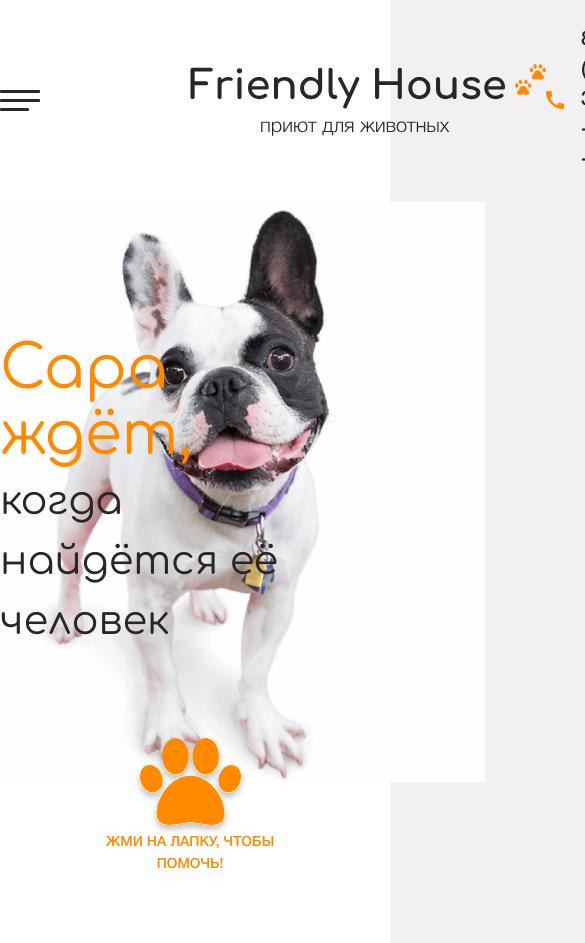
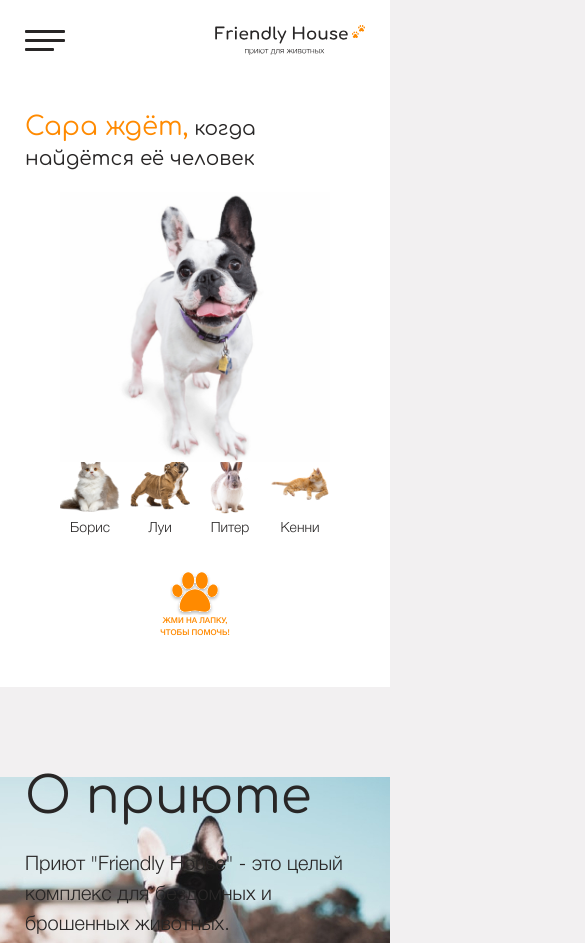
Before and after one commit to helpMeRise/friendly_house, a plain HTML site: page index.html in a window 390 px wide. Shown: the top 943 px of the page, 585 px wide, since content can reach past the window. Drawn offline with Linux system fonts and the light colour scheme; files whose address does not match are found by name.

Commit message:
адаптировал хедер и первую секцию

```diff
--- a/css/global.css
+++ b/css/global.css
@@ -39,7 +39,8 @@ ul {
 }
 
 .container {
-  max-width: 1180px;
+  max-width: 1300px;
+  padding: 0px 60px;
   margin: 0 auto;
 }
 
@@ -118,3 +119,21 @@ ul {
   padding-right: 45px;
   background: url('../image/about/arrow.svg') center right no-repeat;
 }
+
+@media (max-width: 1024px) {
+  .container {
+    padding: 0px 35px;
+  }
+}
+
+@media (max-width: 769px) {
+  .container {
+    padding: 0px 25px;
+  }
+}
+
+@media (max-width: 480px) {
+  .container {
+    padding: 0px 25px;
+  }
+}
--- a/css/header.css
+++ b/css/header.css
@@ -72,3 +72,23 @@
   transform: translateY(-50%);
   background: url('../image/header/phone.svg')
 }
+
+@media (max-width: 900px) {
+  .logo {
+    max-width: 300px;
+  }
+
+  .header__menu {
+    margin-right: 0;
+  }
+
+  .header__phone {
+    display: none;
+  }
+}
+
+@media (max-width: 480px) {
+  .logo {
+    max-width: 150px;
+  }
+}
--- a/css/hero.css
+++ b/css/hero.css
@@ -7,29 +7,35 @@
 .hero__container {
   position: relative;
   display: flex;
+  flex-direction: column;
+  flex-wrap: wrap;
+  max-height: 580px;
+  align-content: space-between;
 }
 
 .hero__info {
   z-index: 2;
   position: relative;
-  padding-top: 137px;
-  width: 480px;
-  margin-right: 420px;
+  width: 180px;
 }
 
 .hero__image {
   position: absolute;
+  width: 580px;
+  height: 580px;
   left: 50%;
   transform: translateX(-50%);
 }
 
 .hero__title {
+  z-index: 2;
   font-family: Comfortaa;
   font-size: 40px;
   line-height: 60px;
   max-width: 440px;
   font-weight: 300;
   margin-bottom: 80px;
+  padding-top: 137px;
 }
 
 .hero__title_orange {
@@ -49,6 +55,7 @@
   display: flex;
   flex-direction: column;
   gap: 30px;
+  margin-right: 100px;
 }
 
 .hero__item {
@@ -87,3 +94,202 @@
 .hero__item_show {
   display: none;
 }
+
+@media (max-width: 1200px) {
+
+  .hero__image {
+    position: absolute;
+    width: 416px;
+    height: 416px;
+    left: 0;
+    transform: translateX(330px);
+  }
+
+  .hero__title {
+    padding-top: 100px;
+    font-size: 30px;
+    max-width: 320px;
+    font-weight: 300;
+    margin-bottom: 60px;
+    line-height: 40px;
+  }
+
+  .hero__title_orange {
+    font-size: 44px;
+    line-height: 54px;
+  }
+
+  .hero__button {
+    width: 148px;
+    height: 126px;
+    margin-left: 50px;
+  }
+
+  .hero__list {
+    padding-top: 20px;
+    display: flex;
+    flex-direction: column;
+    gap: 30px;
+    margin-right: 0;
+  }
+
+  .hero__item {
+    height: 80px;
+    padding-left: 100px;
+    display: flex;
+    align-items: center;
+    cursor: pointer;
+  }
+
+  .hero__item_show {
+    display: none;
+  }
+}
+
+@media (max-width: 950px) {
+  .hero {
+    padding-bottom: 132px;
+  }
+
+  .hero__container {
+    max-height: 700px;
+    flex-direction: row;
+    justify-content: space-between;
+  }
+
+  .hero__info {
+    display: flex;
+    flex-direction: column;
+    max-width: unset;
+    padding-top: 60px;
+  }
+
+  .hero__image {
+    position: absolute;
+    width: 416px;
+    height: 416px;
+    top: 75px;
+    left: 50%;
+    transform: translateX(-50%);
+  }
+
+  .hero__title {
+    padding-top: 30px;
+    font-size: 30px;
+    width: 100%;
+    max-width: unset;
+    line-height: 40px;
+    margin-bottom: 90px;
+  }
+
+  .hero__button {
+    width: 148px;
+    height: 126px;
+    margin-left: 0;
+  }
+
+  .hero__list {
+    padding-top: 0;
+    align-self: flex-end;
+    flex-direction: column;
+    gap: 30px;
+  }
+
+  .hero__item {
+    max-width: 140px;
+    height: 60px;
+    padding-left: 80px;
+    background-size: contain;
+    font-size: 14px;
+    line-height: 20px;
+  }
+
+  .hero__item_show {
+    display: none;
+  }
+}
+
+@media (max-width: 768px) {
+  .hero__container {
+    flex-direction: column;
+    flex-wrap: nowrap;
+    align-items: center;
+  }
+
+  .hero__title {
+    margin-bottom: 330px;
+  }
+
+  .hero__info {
+    order: 1;
+    padding-top: 30px;
+  }
+
+  .hero__image {
+    width: 300px;
+    height: 300px;
+  }
+
+  .hero__list {
+    flex-direction: row;
+    align-self: unset;
+  }
+
+  .hero__button {
+    width: 148px;
+    height: 126px;
+  }
+}
+
+@media (max-width: 570px) {
+  .hero {
+    padding-bottom: 40px;
+  }
+
+  .hero__title {
+    font-size: 20px;
+    line-height: 30px;
+    margin-bottom: 280px;
+  }
+
+  .hero__title_orange {
+    font-size: 26px;
+  }
+
+  .hero__info {
+    order: 1;
+    padding-top: 30px;
+    max-width: 84px;
+  }
+
+  .hero__image {
+    top: 110px;
+    width: 270px;
+    height: 270px;
+  }
+
+  .hero__list {
+    flex-direction: row;
+    align-self: unset;
+    gap: 10px;
+  }
+
+  .hero__item {
+    padding-left: 0;
+    padding-top: 65px;
+    width: 60px;
+    height: 85px;
+    justify-content: center;
+  }
+
+  .hero__button {
+    width: 84px;
+    height: 78px;
+    font-size: 8px;
+    line-height: 12px;
+  }
+
+  .hero__button img {
+    max-width: 50px;
+  }
+}
--- a/css/projects.css
+++ b/css/projects.css
@@ -7,7 +7,7 @@
   display: grid;
   justify-content: space-between;
   grid-template-areas:
-  "title info"
+  "title title"
   "list info";
 }
 
@@ -65,15 +65,15 @@
   display: flex;
   align-items: flex-end;
   width: 380px;
-  height: 538px;
+  height: 450px;
   padding: 10px 10px 40px;
-  background: url('../image/projects/best_friend.jpg') top 90px left 0 / contain no-repeat;
+  background: url('../image/projects/best_friend.jpg')  no-repeat;
 }
 
 .article__link {
   position: absolute;
-  top: 20px;
-  right: 0;
+  bottom: 15px;
+  right: 10px;
 }
 
 .article__text {
--- a/index.html
+++ b/index.html
@@ -56,8 +56,9 @@
 
   <section class="section hero">
     <div class="container hero__container">
+      <h2 class="hero__title"><span class="hero__title hero__title_orange"><span class="hero__animal-name">Сара</span> ждёт,</span> когда найдётся <span class="hero__who">её</span> человек</h2>
       <div class="hero__info">
-        <h2 class="hero__title"><span class="hero__title hero__title_orange"><span class="hero__animal-name">Сара</span> ждёт,</span> когда найдётся <span class="hero__who">её</span> человек</h2>
+
 
         <button class="button hero__button">
           <img src="image/paw.svg" alt="">
--- a/js/animals.js
+++ b/js/animals.js
@@ -13,27 +13,27 @@ export const animals = () => {
       if (target.textContent == 'Борис') {
         animal.setAttribute('src', 'image/hero/boris_big.png')
         animalName.textContent = 'Борис'
-        who.textContent = 'его'
+        who.innerHTML = `его`
         remove('Борис');
       } else if (target.textContent == 'Луи') {
         animal.setAttribute('src', 'image/hero/lui_big.png')
         animalName.textContent = 'Луи'
-        who.textContent = 'его'
+        who.innerHTML = `его`
         remove('Луи');
       } else if (target.textContent == 'Питер') {
         animal.setAttribute('src', 'image/hero/piter_big.png')
         animalName.textContent = 'Питер'
-        who.textContent = 'его'
+        who.innerHTML = `его`
         remove('Питер');
       } else if (target.textContent == 'Кенни') {
         animal.setAttribute('src', 'image/hero/kenni_big.png')
         animalName.textContent = 'Кенни'
-        who.textContent = 'его'
+        who.innerHTML = `его`
         remove('Кенни');
       } else if (target.textContent == 'Сара') {
         animal.setAttribute('src', 'image/hero/sara_big.png')
         animalName.textContent = 'Сара'
-        who.textContent = 'её'
+        who.innerHTML = `её`
         remove('Сара');
       }
     })
```
